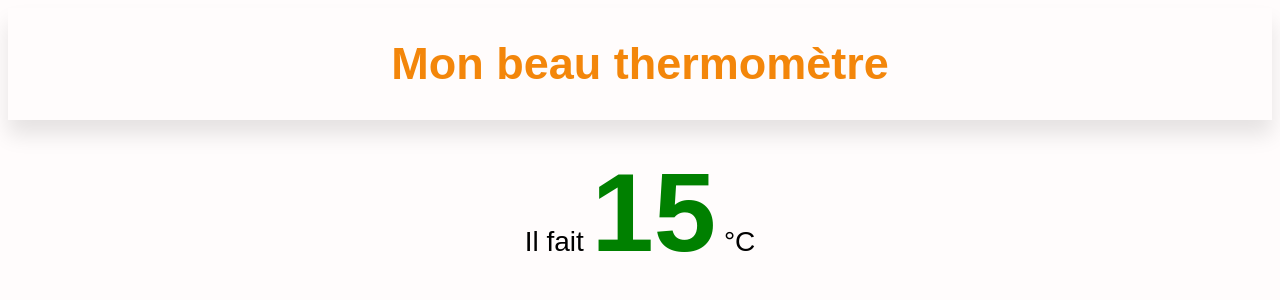
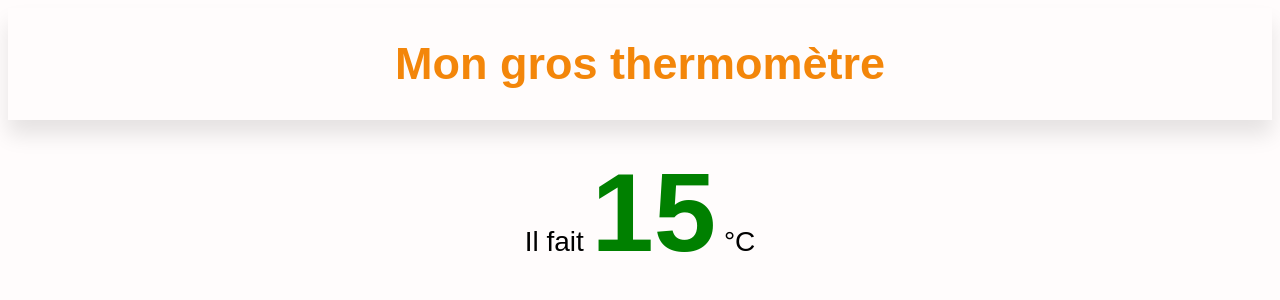
Before and after one commit to quentinmd/termo-web, a FastAPI app: page / in a window 1280 px wide. Shown: the top 300 px of the page. Run offline with FastAPI, Linux system fonts and the light colour scheme.

Commit message:
Update index.html

```diff
--- a/templates/index.html
+++ b/templates/index.html
@@ -9,7 +9,7 @@
 <body>
   <header>
     <!-- <img src="static/thermo.png" alt="thermo" class="image"> -->
-    <h1>Mon beau thermomètre</h1>
+    <h1>Mon gros thermomètre</h1>
   </header>
   <div class="titre-haut">
     <p>Il fait
```
